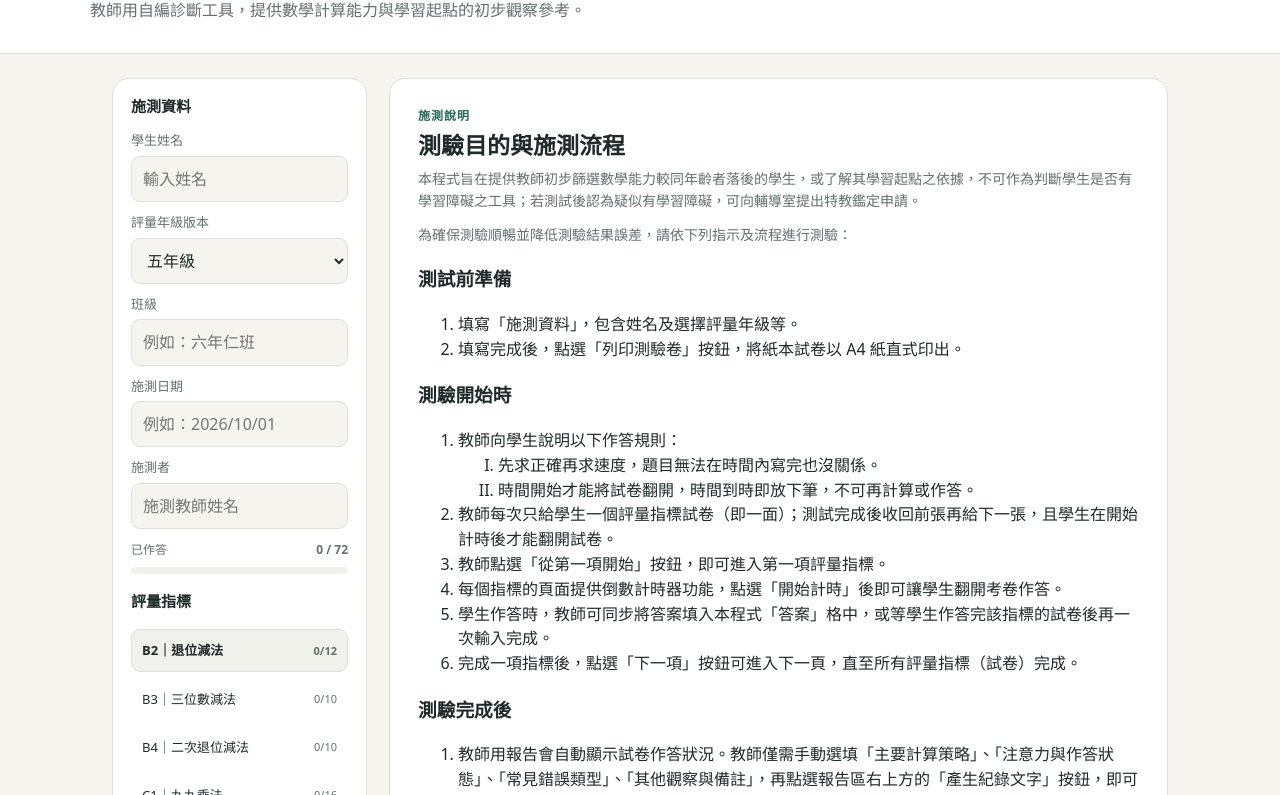
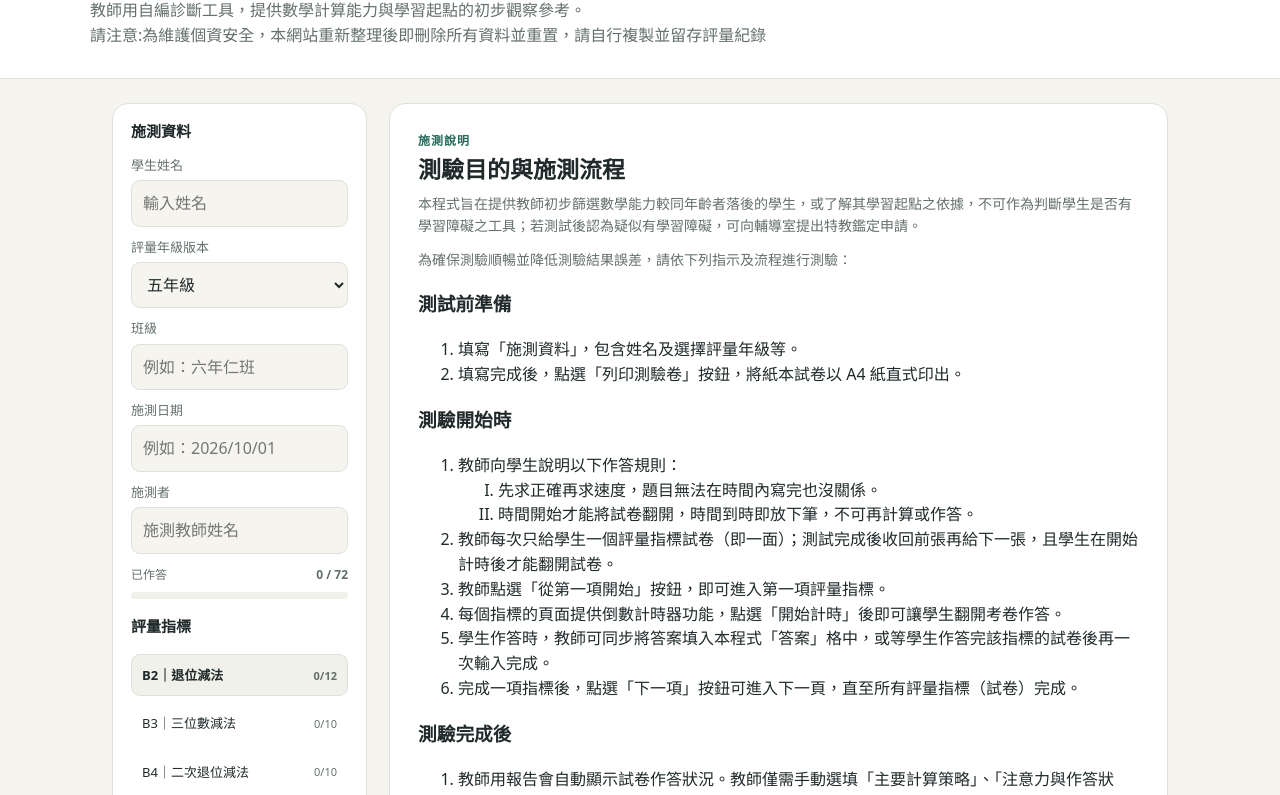
Before and after one commit to YuFong0201/basic-math-check, a plain HTML site: page 國小數學計算能力診斷離線計分系統V1.2.html in a window 1280 px wide. Shown: the part 118-913 px from the top of the page. Drawn offline with Linux system fonts and the light colour scheme.

Commit message:
說明文更新

```diff
--- a/國小數學計算能力診斷離線計分系統V1.2.html
+++ b/國小數學計算能力診斷離線計分系統V1.2.html
@@ -74,7 +74,7 @@ footer { max-width: 1100px; margin: 0 auto; padding: 0 22px 30px; color: var(--m
 <header>
   <div class="eyebrow">華南國小巡迴輔導班 · 自編診斷工具</div>
   <h1>國小數學計算能力診斷離線計分系統V1.2</h1>
-  <p class="subtitle">教師用自編診斷工具，提供數學計算能力與學習起點的初步觀察參考。</p>
+  <p class="subtitle">教師用自編診斷工具，提供數學計算能力與學習起點的初步觀察參考。<br>請注意:為維護個資安全，本網站重新整理後即刪除所有資料並重置，請自行複製並留存評量紀錄</p>
 </header>
 <main>
 <div class="layout">
```
